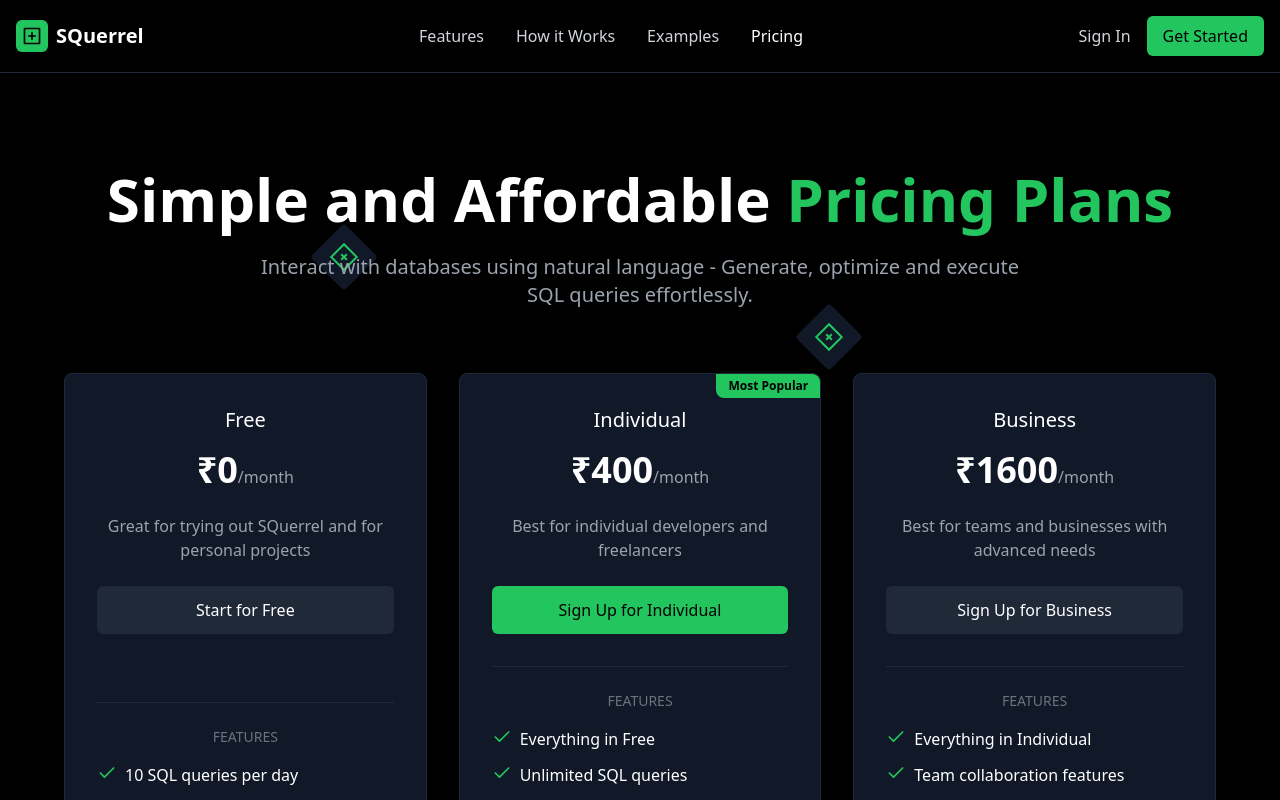
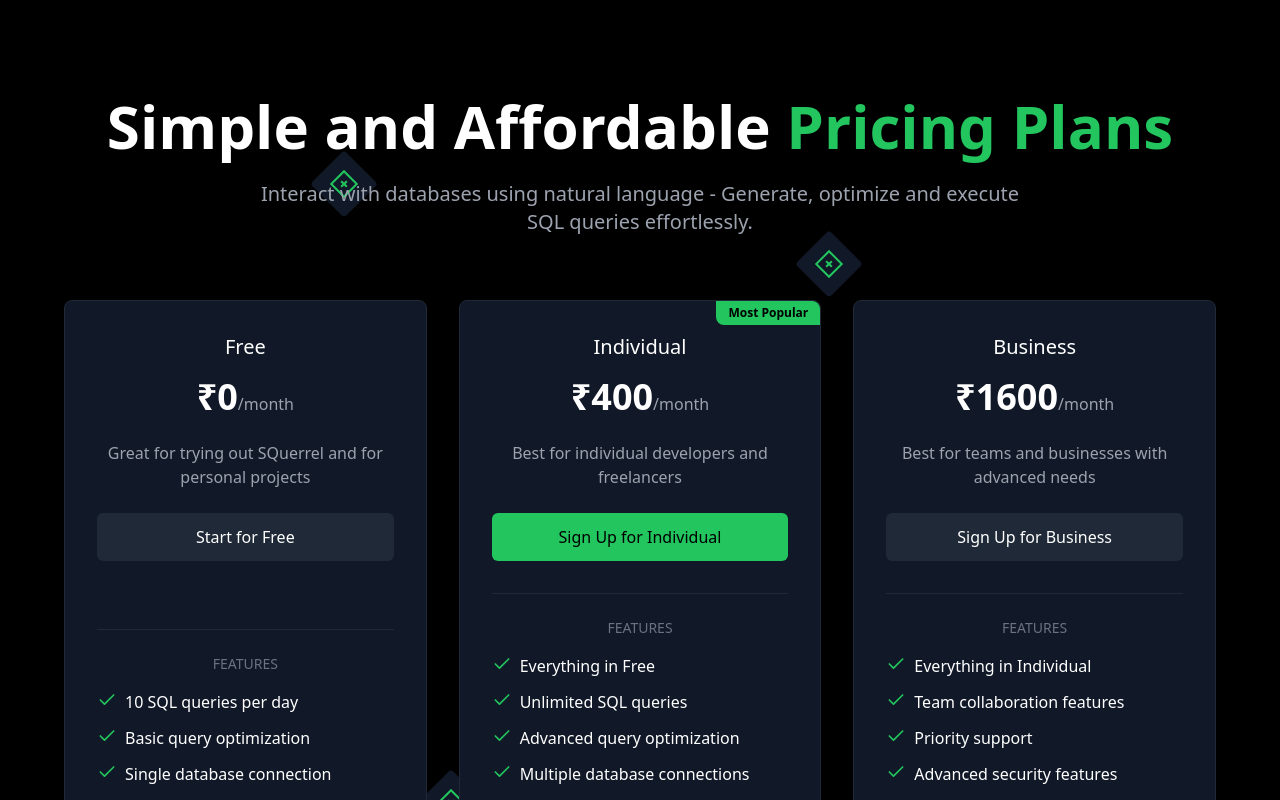
Before and after one commit to SahilMalawde-28/SQuerreL, a React (Vite) app: page /pricing in a window 1280 px wide. Shown: the top 800 px of the page. Built offline with nearby package versions, Linux system fonts and the light colour scheme.

Commit message:
Update PricingPage.jsx

```diff
--- a/src/components/PricingPage.jsx
+++ b/src/components/PricingPage.jsx
@@ -5,7 +5,7 @@ function PricingPage() {
   return (
     <div className="min-h-screen bg-black text-white">
       {/* Navigation */}
-      <header className="border-b border-gray-800">
+{/*       <header className="border-b border-gray-800">
         <div className="container mx-auto px-4 py-4 flex items-center justify-between">
           <div className="flex items-center space-x-2">
             <div className="w-8 h-8 bg-green-500 rounded-md flex items-center justify-center">
@@ -54,7 +54,7 @@ function PricingPage() {
             </Link>
           </div>
         </div>
-      </header>
+      </header> */}
 
       {/* Hero Section */}
       <section className="py-16 md:py-24 relative overflow-hidden">
```
